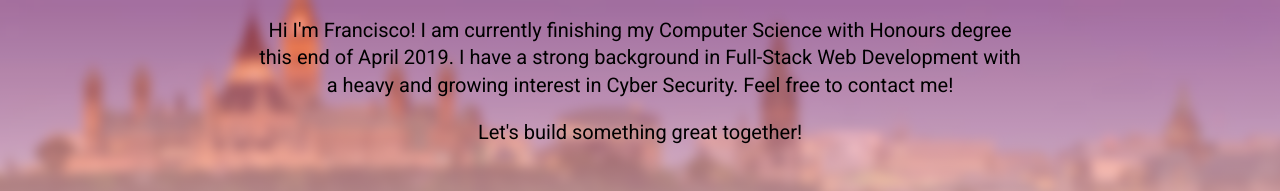
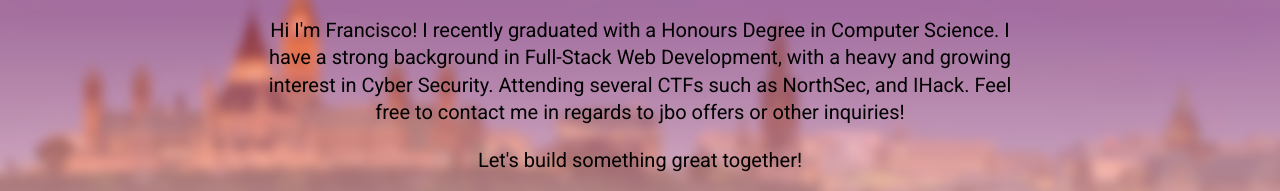
Before and after one commit to FranciscoAT/FranciscoAT.github.io, a website: page index.html in a window 1280 px wide. Shown: the part 370-561 px from the top of the page. Drawn offline with Linux system fonts and the light colour scheme.

Commit message:
updated blurb and resume

```diff
--- a/index.html
+++ b/index.html
@@ -55,7 +55,8 @@
                     <h1 class="intro-title">Francisco Trindade</h1>
                     <p class="intro-subtitle">Full Stack Developer | Cyber-Security</p>
                     <p class="intro__content">
-                        Hi I'm Francisco! I am currently finishing my Computer Science with Honours degree this end of April 2019. I have a strong background in Full-Stack Web Development with a heavy and growing interest in Cyber Security. Feel free to contact me!</p>
+                        Hi I'm Francisco! I recently graduated with a Honours Degree in Computer Science. I have a strong background in Full-Stack Web Development, with a heavy and growing interest in Cyber Security. Attending several CTFs such as NorthSec, and IHack. Feel free to contact me in regards to jbo offers or other inquiries!
+                    </p>
                     <p class="intro__content">Let's build something great together!</p>
                 </div>
                 <div class="intro-links-wrapper gutter-content gutter-wrapper">
```
Also changed, not shown: 1 other file.
